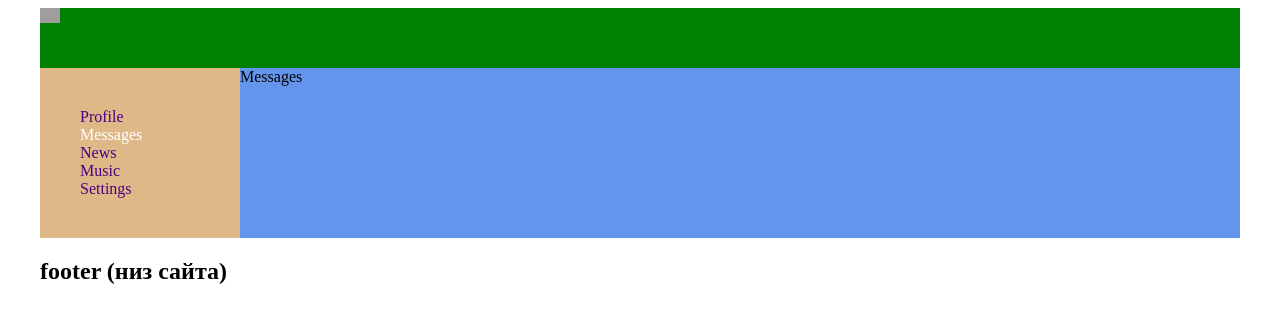
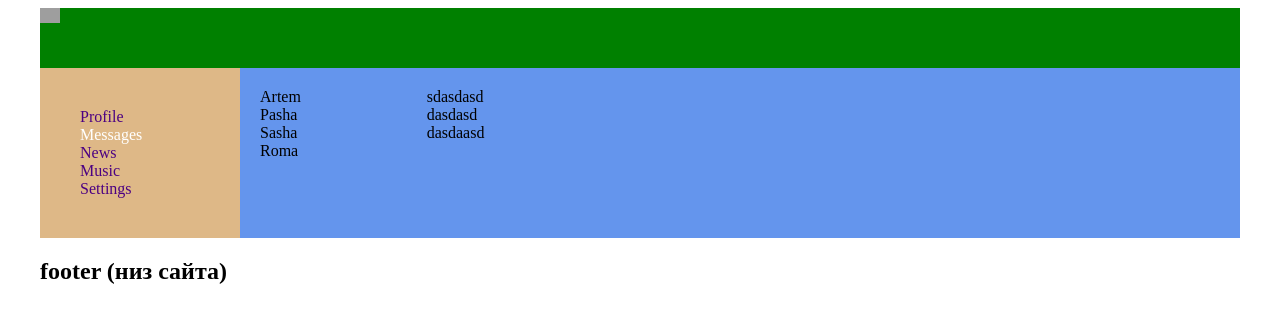
Before and after one commit to MarazorQ/react-web-project, a React (Create React App) app: page /Messages in a window 1280 px wide. Shown: the top 322 px of the page. Built offline with nearby package versions, Linux system fonts and the light colour scheme; grey boxes are pictures that could not be loaded.

Commit message:
added styles for message component

```diff
--- a/src/Components/Messages/Messages.js
+++ b/src/Components/Messages/Messages.js
@@ -4,7 +4,27 @@ import Styles from './Messages.module.css';
 const Messages = () =>{
     return(
         <div className={Styles.content}>
-            Messages
+            <div className={Styles.dialogs}>
+                <div className={Styles.dialogsItems}>
+                    <div className={Styles.item}>
+                        Artem
+                    </div>
+                    <div className={Styles.item}>
+                        Pasha
+                    </div>
+                    <div className={Styles.item}>
+                        Sasha
+                    </div>
+                    <div className={Styles.item}>
+                        Roma
+                    </div>
+                </div>
+            </div>
+            <div className={Styles.messages}>
+                <div className={Styles.message}>sdasdasd</div>
+                <div className={Styles.message}>dasdasd</div>
+                <div className={Styles.message}>dasdaasd</div>
+            </div>
         </div>
     )
 }
--- a/src/Components/Messages/Messages.module.css
+++ b/src/Components/Messages/Messages.module.css
@@ -1,4 +1,27 @@
 .content {
     grid-area: c;
     background-color: cornflowerblue;
+    display: grid;
+    /*grid-template-rows: 60px 1fr;*/
+    grid-template-columns: 2fr 10fr;
   }
+
+.dialogs{
+
+}
+
+.dialogsItems{
+    padding: 20px;
+}
+
+.item{
+
+}
+
+.messages{
+    padding: 20px;
+}
+
+.message{
+
+}
```
